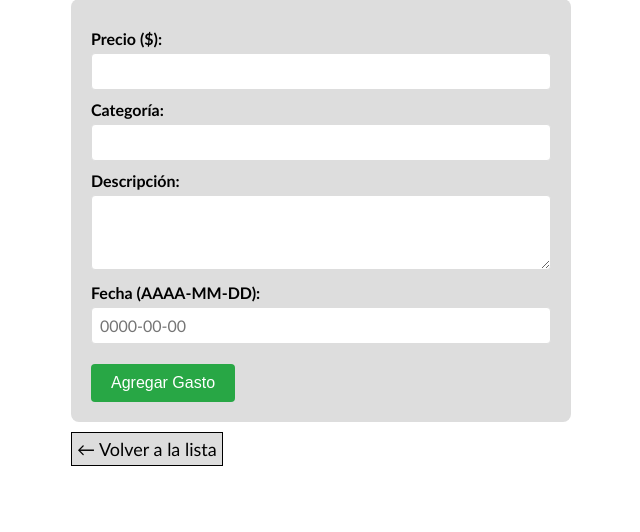
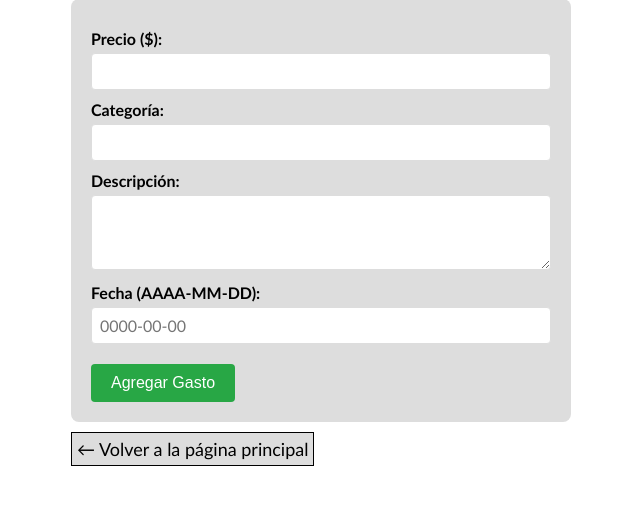
Before and after one commit to aless-dini/contador-de-gastos, a Django app: page /agregar/ in a window 1280 px wide. Shown: the part 153-685 px from the top of the page, without its empty margins (319-959 px from the left). Run offline with Django 5.2, Linux system fonts and the light colour scheme; the visitor is signed in with stand-in values (Sample User, id 1).

Commit message:
Mejora la interfaz

```diff
--- a/misfinanzas/templates/agregar_gasto.html
+++ b/misfinanzas/templates/agregar_gasto.html
@@ -84,6 +84,6 @@
         <button type="submit">Agregar Gasto</button>
     </form>
 
-    <a href="{% url 'gastos' %}">← Volver a la lista</a>
+    <a href="{% url 'gastos' %}">← Volver a la página principal</a>
 </body>
 </html>
```
